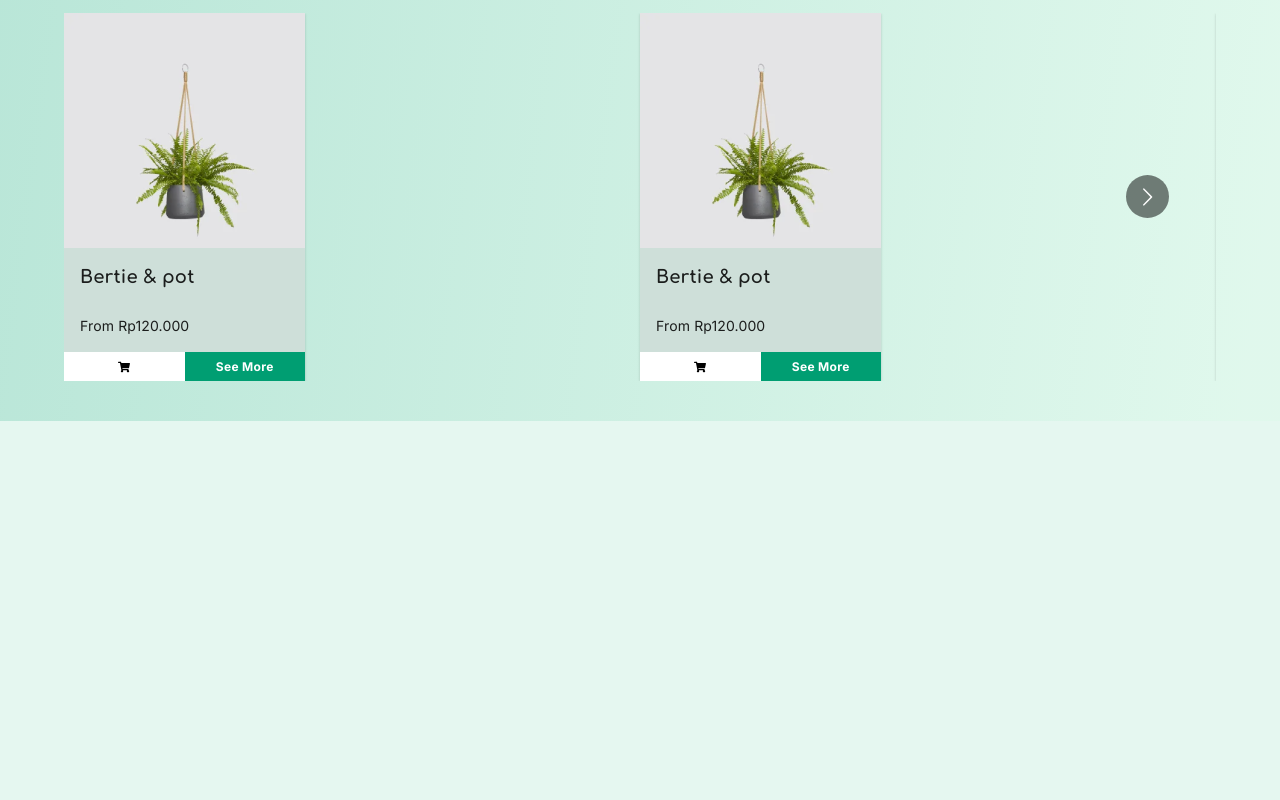
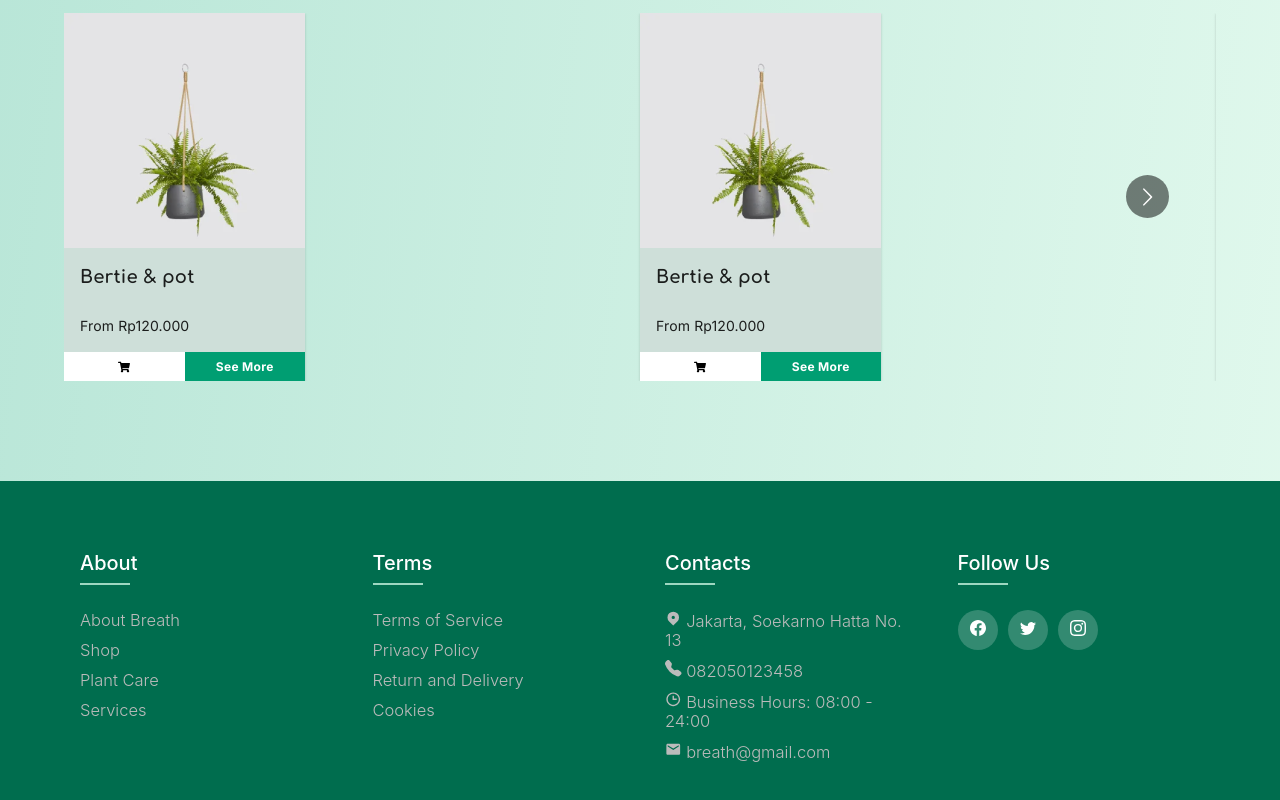
Before and after one commit to yar-24/plant-care-shop, a React (Create React App) app: page / in a window 1280 px wide. Shown: the part 1014-1814 px from the top of the page. Before the commit the page ends 1435 px from the top, so only its background shows below. Built offline with nearby package versions, Linux system fonts and the light colour scheme.

Commit message:
Footer & Responsif Web

```diff
--- a/src/components/Filter.js
+++ b/src/components/Filter.js
@@ -41,9 +41,9 @@ export default function Filter() {
   };
 
   const Container = styled.div`
-    width: 25%;
+    width: 19%;
     background-color: #fff;
-    margin-top: 30px;
+    margin: 30px;
     display: block;
   `;
 
--- /dev/null
+++ b/src/components/Footer.js
@@ -0,0 +1,53 @@
+import React from "react";
+import { BsFillTelephoneFill, BsInstagram, BsTwitter, BsFacebook } from "react-icons/bs";
+import { BiTime } from "react-icons/bi";
+import { HiLocationMarker } from "react-icons/hi"
+import { MdEmail } from "react-icons/md";
+
+const Footer = () => {
+    return (
+        <footer class="footer">
+            <div class="container">
+                <div class="row">
+                    <div class="footer-col">
+                        <h4>About</h4>
+                        <ul>
+                            <li><a href="/">About Breath</a></li>
+                            <li><a href="/shop">Shop</a></li>
+                            <li><a href="/plant-care">Plant Care</a></li>
+                            <li><a href="/services">Services</a></li>
+                        </ul>
+                    </div>
+                    <div class="footer-col">
+                        <h4>Terms</h4>
+                        <ul>
+                            <li><a href="/">Terms of Service</a></li>
+                            <li><a href="/">Privacy Policy</a></li>
+                            <li><a href="/">Return and Delivery</a></li>
+                            <li><a href="/">Cookies</a></li>
+                        </ul>
+                    </div>
+                    <div class="footer-col">
+                        <h4>Contacts</h4>
+                        <ul>
+                            <li><a href="/"><HiLocationMarker/> Jakarta, Soekarno Hatta No. 13</a></li>
+                            <li><a href="/"><BsFillTelephoneFill/> 082050123458</a></li>
+                            <li><a href="/"><BiTime/> Business Hours: 08:00 - 24:00</a></li>
+                            <li><a href="/"><MdEmail/> breath@gmail.com</a></li>
+                        </ul>
+                    </div>
+                    <div class="footer-col">
+                        <h4>follow us</h4>
+                        <div class="social-links">
+                            <a href="/"><BsFacebook/></a>
+                            <a href="/"><BsTwitter/></a>
+                            <a href="/"><BsInstagram/></a>
+                        </div>
+                    </div>
+                </div>
+            </div>
+        </footer>
+    );
+};
+
+export default Footer
--- a/src/pages/Home.js
+++ b/src/pages/Home.js
@@ -5,6 +5,7 @@ import CardList from "../components/CardList";
 import styled from "styled-components";
 import { fonts } from "../utils";
 import Tombol from "../components/kecil/Tombol";
+import Footer from "../components/Footer";
 
 const Title = styled.h1`
   font-family: ${fonts.inter};
@@ -26,6 +27,7 @@ const Home = () => {
         <Tombol label="Read more blogs"  />
       </Banner>
       <CardList>Popular Categories</CardList>
+      <Footer />
     </>
   );
 };
--- a/src/pages/PlantCare.js
+++ b/src/pages/PlantCare.js
@@ -5,6 +5,7 @@ import { Typography } from "@mui/material";
 import { colors, fonts } from "../utils";
 import PlantCareList from "../components/PlantCareList";
 import BannerFreeOngkir from "../components/BannerFreeOngkir";
+import Footer from "../components/Footer";
 
 const PlantCare = () => {
   return (
@@ -34,6 +35,7 @@ const PlantCare = () => {
       </Banner>
       <PlantCareList/>
       <BannerFreeOngkir/>
+      <Footer/>
     </>
   );
 };
--- a/src/pages/Services.js
+++ b/src/pages/Services.js
@@ -1,6 +1,7 @@
 import React from "react";
 import BannerFreeOngkir from "../components/BannerFreeOngkir";
 import BannerServices from "../components/BannerServices";
+import Footer from "../components/Footer";
 import HeroServices from "../components/HeroServices";
 
 const Services = () => {
@@ -9,6 +10,7 @@ const Services = () => {
       <BannerServices />
       <HeroServices />
       <BannerFreeOngkir/>
+      <Footer/>
     </>
   );
 };
--- a/src/pages/Shop.js
+++ b/src/pages/Shop.js
@@ -1,12 +1,13 @@
-import { Container } from '@mui/material';
 import React from 'react';
 import Filter from '../components/Filter';
+import Footer from '../components/Footer';
 
 const Shop = () => {
   return (
-    <Container>
+    <>
     <Filter/>
-    </Container>
+    <Footer/>
+    </>
   )
 }
 
--- a/src/styles/style.css
+++ b/src/styles/style.css
@@ -1,5 +1,11 @@
 body {
   background-color: #e5f7f0;
+}
+
+* {
+  margin: 0;
+  padding: 0;
+  box-sizing: border-box;
 }
 
 header {
@@ -162,7 +168,7 @@ nav ul li button:hover {
   font-size: 17px;
 }
 
-.forgot-password .button2:hover{
+.forgot-password .button2:hover {
   color: white;
 }
 
@@ -283,13 +289,15 @@ a {
     margin: 5px auto;
   }
 
-  .title{
+  .title {
     font-size: 25px;
   }
 
 }
 
-.input-login input, .input-register input, .forgot-password input{
+.input-login input,
+.input-register input,
+.forgot-password input {
   font-size: 18px;
   font-family: 'Inter', sans-serif;
   display: block;
@@ -300,3 +308,121 @@ a {
   color: black;
 
 }
+
+/* FOOTER */
+
+.container {
+  max-width: 1170px;
+  margin: auto;
+}
+
+.row {
+  display: flex;
+  flex-wrap: wrap;
+}
+
+ul {
+  list-style: none;
+}
+
+.footer {
+  background-color: #006d4e;
+  padding: 70px 0;
+  margin-top: 100px;
+}
+
+.footer-col {
+  width: 25%;
+  padding: 0 25px;
+}
+
+.footer-col h4 {
+  font-size: 20px;
+  color: #ffffff;
+  text-transform: capitalize;
+  margin-bottom: 35px;
+  font-weight: 500;
+  position: relative;
+}
+
+.footer-col h4::before {
+  content: '';
+  position: absolute;
+  left: 0;
+  bottom: -10px;
+  background-color: #9ed7c1;
+  height: 2px;
+  box-sizing: border-box;
+  width: 50px;
+}
+
+.footer-col ul li:not(:last-child) {
+  margin-bottom: 10px;
+}
+
+.footer-col ul li a {
+  font-size: 16.5px;
+  color: #ffffff;
+  text-decoration: none;
+  font-weight: 300;
+  color: #bbbbbb;
+  display: block;
+  transition: all 0.3s ease;
+}
+
+.footer-col ul li a:hover {
+  color: #ffffff;
+  padding-left: 8px;
+}
+
+.footer-col .social-links a {
+  display: inline-block;
+  height: 40px;
+  width: 40px;
+  background-color: rgba(255, 255, 255, 0.2);
+  margin: 0 10px 10px 0;
+  text-align: center;
+  line-height: 40px;
+  border-radius: 50%;
+  color: #ffffff;
+  transition: all 0.5s ease;
+}
+
+.footer-col .social-links a:hover {
+  color: #24262b;
+  background-color: #ffffff;
+}
+
+/*responsive*/
+@media(max-width: 767px) {
+  .footer-col {
+     width: 50%;
+    display: grid;
+    margin: auto;
+  }
+}
+
+@media(max-width: 574px) {
+  .footer{
+    display: block;
+    /* margin: 0px auto; */
+    padding: 20px;
+  }
+  .footer-col {
+    width: 50%;
+    display: grid;
+    /* text-align: center; */
+    margin: auto;
+  }
+  .footer-col h4 {
+    margin-top: 20px;
+    margin-bottom: 15px;
+  }
+  .footer-col h4::before {
+    text-align: center;
+    margin: auto;
+    left: auto;
+    position: absolute;
+  }
+
+}
```
Lines whose indentation alone changed are shown as unchanged.
